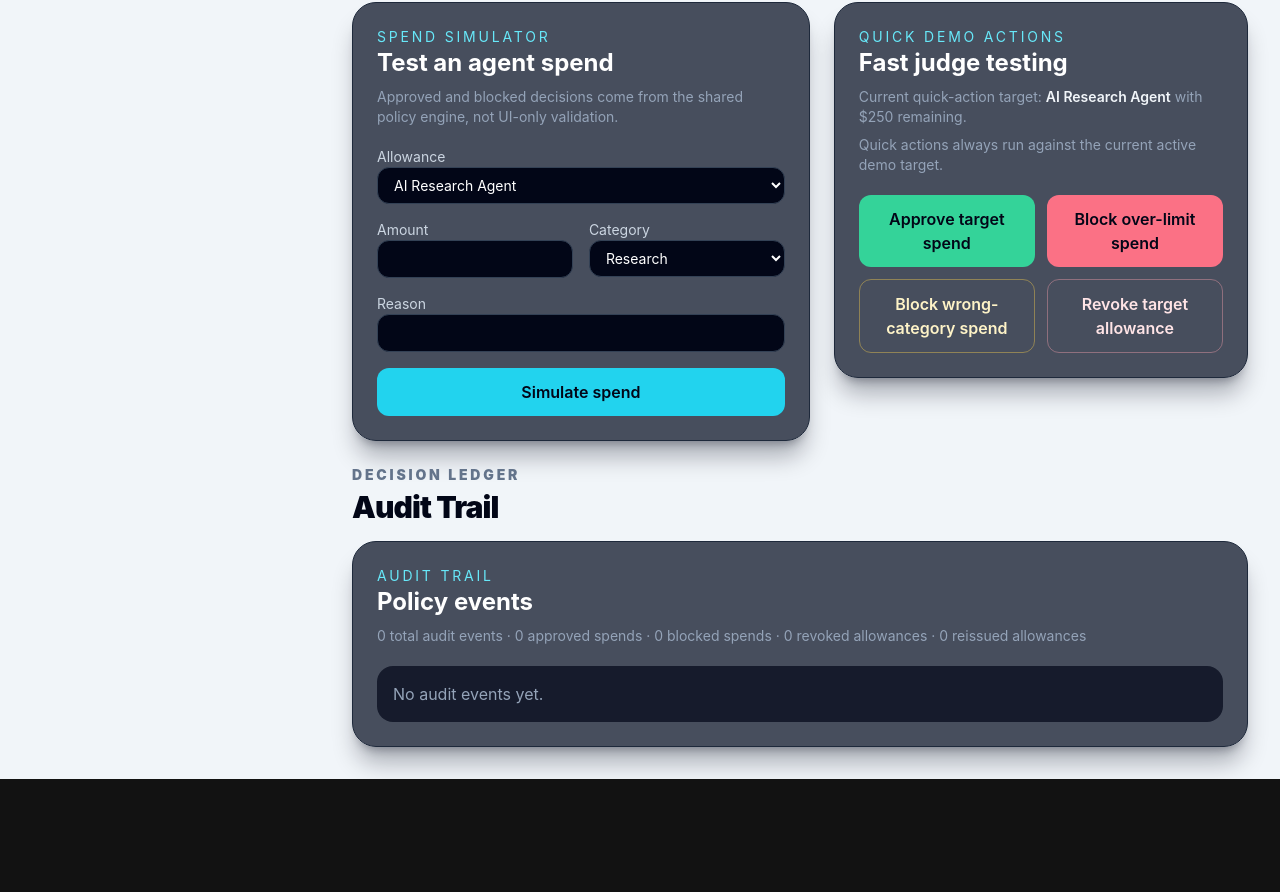
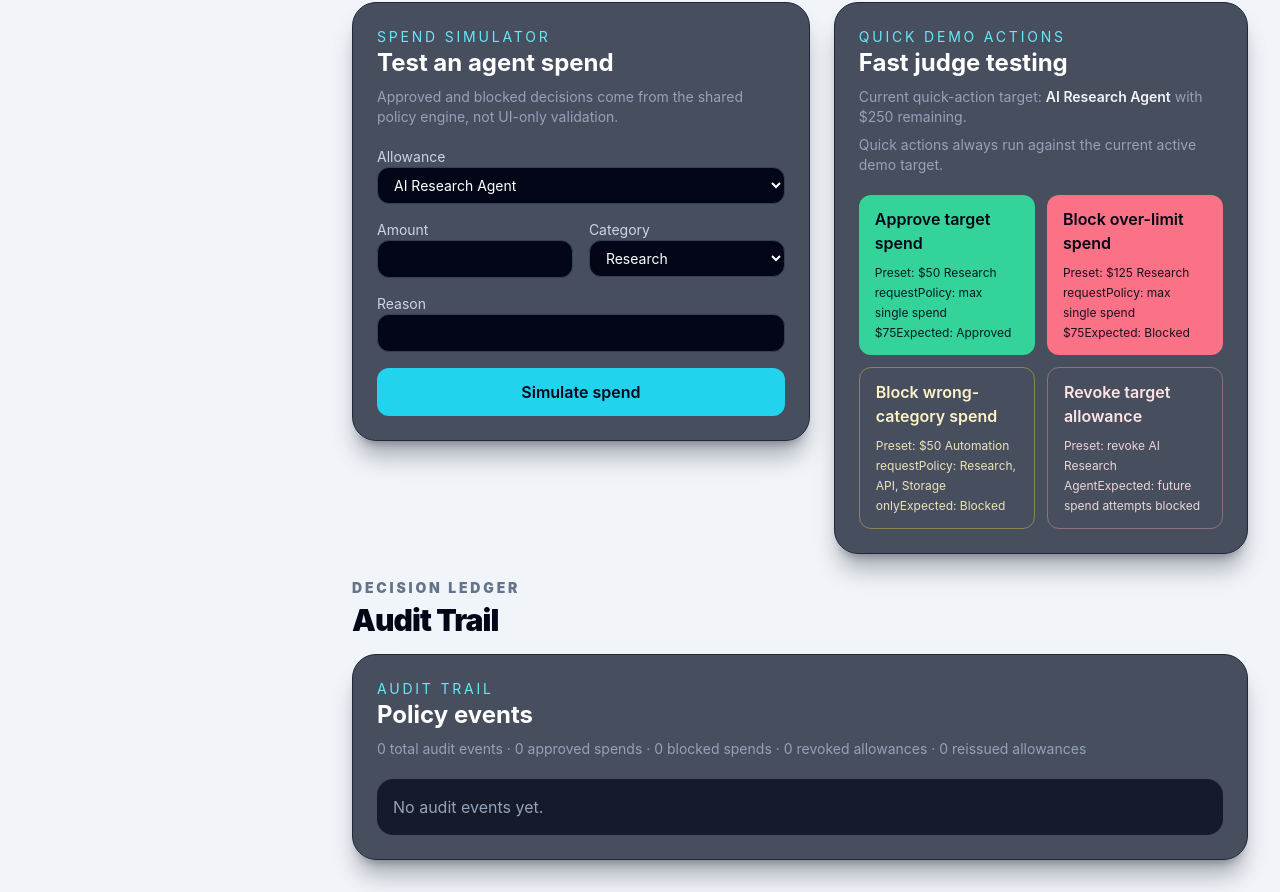
Before and after one commit to labden1980/northstar-agent-allowance-governor, a React (Vite) app: page / in a window 1280 px wide. Shown: the part 3975-4867 px from the top of the page. Before the commit the page ends 4754 px from the top, so only its background shows below. Built offline with nearby package versions, Linux system fonts and the light colour scheme.

Commit message:
Add quick action scenario previews

```diff
--- a/src/components/QuickDemoActions.tsx
+++ b/src/components/QuickDemoActions.tsx
@@ -16,9 +16,52 @@ interface QuickDemoActionsProps {
 const getDemoAllowance = (allowances: Allowance[]): Allowance | undefined =>
   allowances.find((allowance) => getEffectiveStatus(allowance) === "active");
 
+const getValidSpendAmount = (allowance: Allowance): number =>
+  Math.max(1, Math.min(50, allowance.maxSingleTransaction, getRemainingAllowance(allowance)));
+
+const getPrimaryAllowedCategory = (allowance: Allowance): SpendCategory =>
+  allowance.allowedCategories[0] ?? "Other";
+
+const getBlockedCategory = (allowance: Allowance): SpendCategory =>
+  allCategories.find((category) => !allowance.allowedCategories.includes(category)) ?? "Other";
+
+interface ScenarioPreviewProps {
+  title: string;
+  onClick: () => void;
+  disabled: boolean;
+  variant: "approve" | "overLimit" | "wrongCategory" | "revoke";
+  children?: React.ReactNode;
+}
+
+const buttonStyles = {
+  approve: "bg-emerald-400 text-slate-950 hover:bg-emerald-300",
+  overLimit: "bg-rose-400 text-slate-950 hover:bg-rose-300",
+  wrongCategory: "border border-amber-300/40 text-amber-100 hover:bg-amber-300/10",
+  revoke: "border border-rose-300/40 text-rose-100 hover:bg-rose-300/10",
+};
+
+function ScenarioPreviewButton({ title, onClick, disabled, variant, children }: ScenarioPreviewProps) {
+  return (
+    <button
+      onClick={onClick}
+      disabled={disabled}
+      className={`rounded-xl px-4 py-3 text-left transition disabled:cursor-not-allowed disabled:opacity-50 ${buttonStyles[variant]}`}
+    >
+      <span className="block font-semibold">{title}</span>
+      {children ? <span className="mt-2 block space-y-1 text-xs leading-5 opacity-90">{children}</span> : null}
+    </button>
+  );
+}
+
 export function QuickDemoActions({ allowances, onSimulate, onRevoke, evidence, onEvidenceChange }: QuickDemoActionsProps) {
   const selectedAllowance = getDemoAllowance(allowances);
   const quickActionsDisabled = !selectedAllowance;
+
+  const validAmount = selectedAllowance ? getValidSpendAmount(selectedAllowance) : 0;
+  const allowedCategory = selectedAllowance ? getPrimaryAllowedCategory(selectedAllowance) : "Other";
+  const overLimitAmount = selectedAllowance ? selectedAllowance.maxSingleTransaction + 50 : 0;
+  const blockedCategory = selectedAllowance ? getBlockedCategory(selectedAllowance) : "Other";
+  const allowedCategoriesLabel = selectedAllowance ? selectedAllowance.allowedCategories.join(", ") : "";
 
   const simulateDemoSpend = (amount: number, category: SpendCategory, reason: string) => {
     if (!selectedAllowance) {
@@ -58,8 +101,7 @@ export function QuickDemoActions({ allowances, onSimulate, onRevoke, evidence, o
       return;
     }
 
-    const validAmount = Math.max(1, Math.min(50, selectedAllowance.maxSingleTransaction, getRemainingAllowance(selectedAllowance)));
-    simulateDemoSpend(validAmount, selectedAllowance.allowedCategories[0] ?? "Other", "Judge quick test: valid policy-compliant spend.");
+    simulateDemoSpend(validAmount, allowedCategory, "Judge quick test: valid policy-compliant spend.");
   };
 
   const handleBlockOverLimitSpend = () => {
@@ -67,8 +109,7 @@ export function QuickDemoActions({ allowances, onSimulate, onRevoke, evidence, o
       return;
     }
 
-    const overLimitAmount = selectedAllowance.maxSingleTransaction + 50;
-    simulateDemoSpend(overLimitAmount, selectedAllowance.allowedCategories[0] ?? "Other", "Judge quick test: over remaining allowance.");
+    simulateDemoSpend(overLimitAmount, allowedCategory, "Judge quick test: over remaining allowance.");
   };
 
   const handleBlockWrongCategorySpend = () => {
@@ -76,9 +117,7 @@ export function QuickDemoActions({ allowances, onSimulate, onRevoke, evidence, o
       return;
     }
 
-    const blockedCategory = allCategories.find((category) => !selectedAllowance.allowedCategories.includes(category)) ?? "Other";
-    const amount = Math.max(1, Math.min(50, selectedAllowance.maxSingleTransaction, getRemainingAllowance(selectedAllowance)));
-    simulateDemoSpend(amount, blockedCategory, "Judge quick test: category outside allowlist.");
+    simulateDemoSpend(validAmount, blockedCategory, "Judge quick test: category outside allowlist.");
   };
 
   const handleRevokeTargetAllowance = () => {
@@ -107,10 +146,25 @@ export function QuickDemoActions({ allowances, onSimulate, onRevoke, evidence, o
           </p>
           <p className="mt-2 text-sm text-slate-400">Quick actions always run against the current active demo target.</p>
           <div className="mt-5 grid gap-3 sm:grid-cols-2">
-            <button onClick={handleApproveSampleSpend} disabled={quickActionsDisabled} className="rounded-xl bg-emerald-400 px-4 py-3 font-semibold text-slate-950 transition hover:bg-emerald-300 disabled:cursor-not-allowed disabled:opacity-50">Approve target spend</button>
-            <button onClick={handleBlockOverLimitSpend} disabled={quickActionsDisabled} className="rounded-xl bg-rose-400 px-4 py-3 font-semibold text-slate-950 transition hover:bg-rose-300 disabled:cursor-not-allowed disabled:opacity-50">Block over-limit spend</button>
-            <button onClick={handleBlockWrongCategorySpend} disabled={quickActionsDisabled} className="rounded-xl border border-amber-300/40 px-4 py-3 font-semibold text-amber-100 transition hover:bg-amber-300/10 disabled:cursor-not-allowed disabled:opacity-50">Block wrong-category spend</button>
-            <button onClick={handleRevokeTargetAllowance} disabled={quickActionsDisabled} className="rounded-xl border border-rose-300/40 px-4 py-3 font-semibold text-rose-100 transition hover:bg-rose-300/10 disabled:cursor-not-allowed disabled:opacity-50">Revoke target allowance</button>
+            <ScenarioPreviewButton title="Approve target spend" onClick={handleApproveSampleSpend} disabled={quickActionsDisabled} variant="approve">
+              <span>Preset: {formatCurrency(validAmount)} {allowedCategory} request</span>
+              <span>Policy: max single spend {formatCurrency(selectedAllowance.maxSingleTransaction)}</span>
+              <span>Expected: Approved</span>
+            </ScenarioPreviewButton>
+            <ScenarioPreviewButton title="Block over-limit spend" onClick={handleBlockOverLimitSpend} disabled={quickActionsDisabled} variant="overLimit">
+              <span>Preset: {formatCurrency(overLimitAmount)} {allowedCategory} request</span>
+              <span>Policy: max single spend {formatCurrency(selectedAllowance.maxSingleTransaction)}</span>
+              <span>Expected: Blocked</span>
+            </ScenarioPreviewButton>
+            <ScenarioPreviewButton title="Block wrong-category spend" onClick={handleBlockWrongCategorySpend} disabled={quickActionsDisabled} variant="wrongCategory">
+              <span>Preset: {formatCurrency(validAmount)} {blockedCategory} request</span>
+              <span>Policy: {allowedCategoriesLabel} only</span>
+              <span>Expected: Blocked</span>
+            </ScenarioPreviewButton>
+            <ScenarioPreviewButton title="Revoke target allowance" onClick={handleRevokeTargetAllowance} disabled={quickActionsDisabled} variant="revoke">
+              <span>Preset: revoke {selectedAllowance.agentName}</span>
+              <span>Expected: future spend attempts blocked</span>
+            </ScenarioPreviewButton>
           </div>
           <QuickActionDecisionEvidence evidence={evidence} />
         </>
@@ -120,10 +174,10 @@ export function QuickDemoActions({ allowances, onSimulate, onRevoke, evidence, o
             No active allowance available for quick demo actions. Reissue a historical allowance or reset the demo.
           </p>
           <div className="mt-5 grid gap-3 sm:grid-cols-2">
-            <button onClick={handleApproveSampleSpend} disabled={quickActionsDisabled} className="rounded-xl bg-emerald-400 px-4 py-3 font-semibold text-slate-950 transition hover:bg-emerald-300 disabled:cursor-not-allowed disabled:opacity-50">Approve target spend</button>
-            <button onClick={handleBlockOverLimitSpend} disabled={quickActionsDisabled} className="rounded-xl bg-rose-400 px-4 py-3 font-semibold text-slate-950 transition hover:bg-rose-300 disabled:cursor-not-allowed disabled:opacity-50">Block over-limit spend</button>
-            <button onClick={handleBlockWrongCategorySpend} disabled={quickActionsDisabled} className="rounded-xl border border-amber-300/40 px-4 py-3 font-semibold text-amber-100 transition hover:bg-amber-300/10 disabled:cursor-not-allowed disabled:opacity-50">Block wrong-category spend</button>
-            <button onClick={handleRevokeTargetAllowance} disabled={quickActionsDisabled} className="rounded-xl border border-rose-300/40 px-4 py-3 font-semibold text-rose-100 transition hover:bg-rose-300/10 disabled:cursor-not-allowed disabled:opacity-50">Revoke target allowance</button>
+            <ScenarioPreviewButton title="Approve target spend" onClick={handleApproveSampleSpend} disabled={quickActionsDisabled} variant="approve" />
+            <ScenarioPreviewButton title="Block over-limit spend" onClick={handleBlockOverLimitSpend} disabled={quickActionsDisabled} variant="overLimit" />
+            <ScenarioPreviewButton title="Block wrong-category spend" onClick={handleBlockWrongCategorySpend} disabled={quickActionsDisabled} variant="wrongCategory" />
+            <ScenarioPreviewButton title="Revoke target allowance" onClick={handleRevokeTargetAllowance} disabled={quickActionsDisabled} variant="revoke" />
           </div>
         </>
       )}
```
Also changed, not shown: 1 other file (tests, documents, lock files or other folders).
